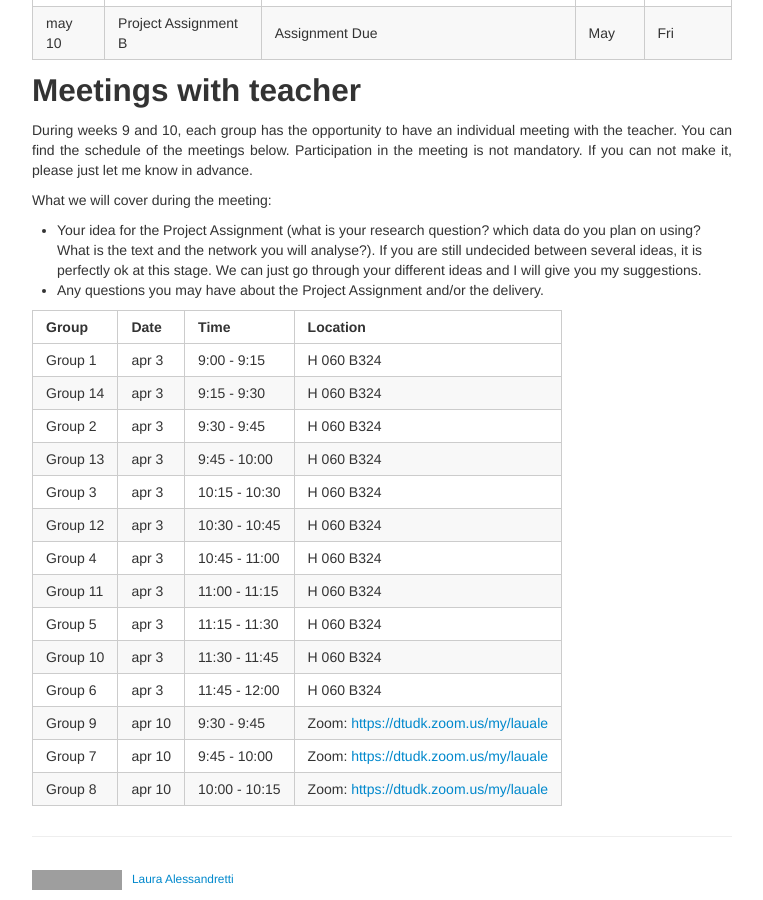
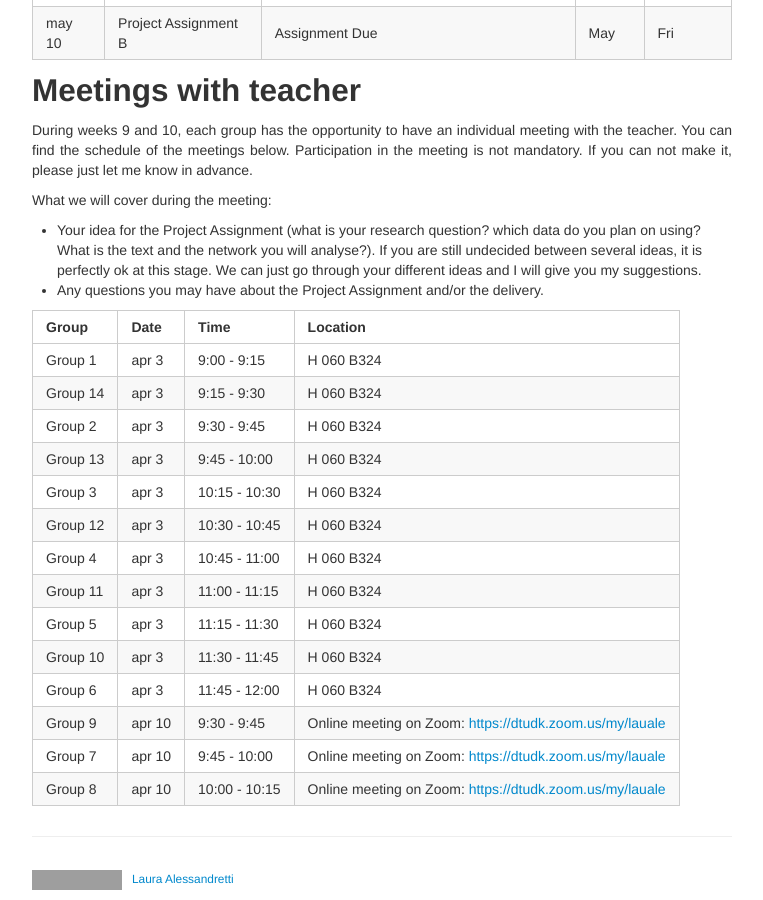
Before and after one commit to Simo067m/comsocsci2024, a Jekyll site: the page built from docs/schedule.md, in a window 1280 px wide and 900 px high, scrolled down 1010 px. Shown: the whole window, without its empty margins (258-1021 px from the left). Built offline with Jekyll 4.4.1, drawn with Linux system fonts in a browser that asks for light colours; grey boxes are pictures that could not be loaded.

Commit message:
small changes

```diff
--- a/docs/schedule.md
+++ b/docs/schedule.md
@@ -60,6 +60,6 @@ What we will cover during the meeting:
 | Group 5    | apr 3      | 11:15 - 11:30          | H 060 B324   |
 | Group 10  | apr 3      | 11:30 - 11:45          | H 060 B324  |
 | Group 6    | apr 3      | 11:45 - 12:00          | H 060 B324   |
-| Group 9    | apr 10    | 9:30 - 9:45              | Zoom: [https://dtudk.zoom.us/my/lauale](https://dtudk.zoom.us/my/lauale)  |
-| Group 7    | apr 10    | 9:45 - 10:00            | Zoom: [https://dtudk.zoom.us/my/lauale](https://dtudk.zoom.us/my/lauale) |
-| Group 8    | apr 10    | 10:00 - 10:15          | Zoom: [https://dtudk.zoom.us/my/lauale](https://dtudk.zoom.us/my/lauale)  |
+| Group 9    | apr 10    | 9:30 - 9:45              | Online meeting on Zoom: [https://dtudk.zoom.us/my/lauale](https://dtudk.zoom.us/my/lauale)  |
+| Group 7    | apr 10    | 9:45 - 10:00            | Online meeting on Zoom: [https://dtudk.zoom.us/my/lauale](https://dtudk.zoom.us/my/lauale) |
+| Group 8    | apr 10    | 10:00 - 10:15          | Online meeting on Zoom: [https://dtudk.zoom.us/my/lauale](https://dtudk.zoom.us/my/lauale)  |
```
